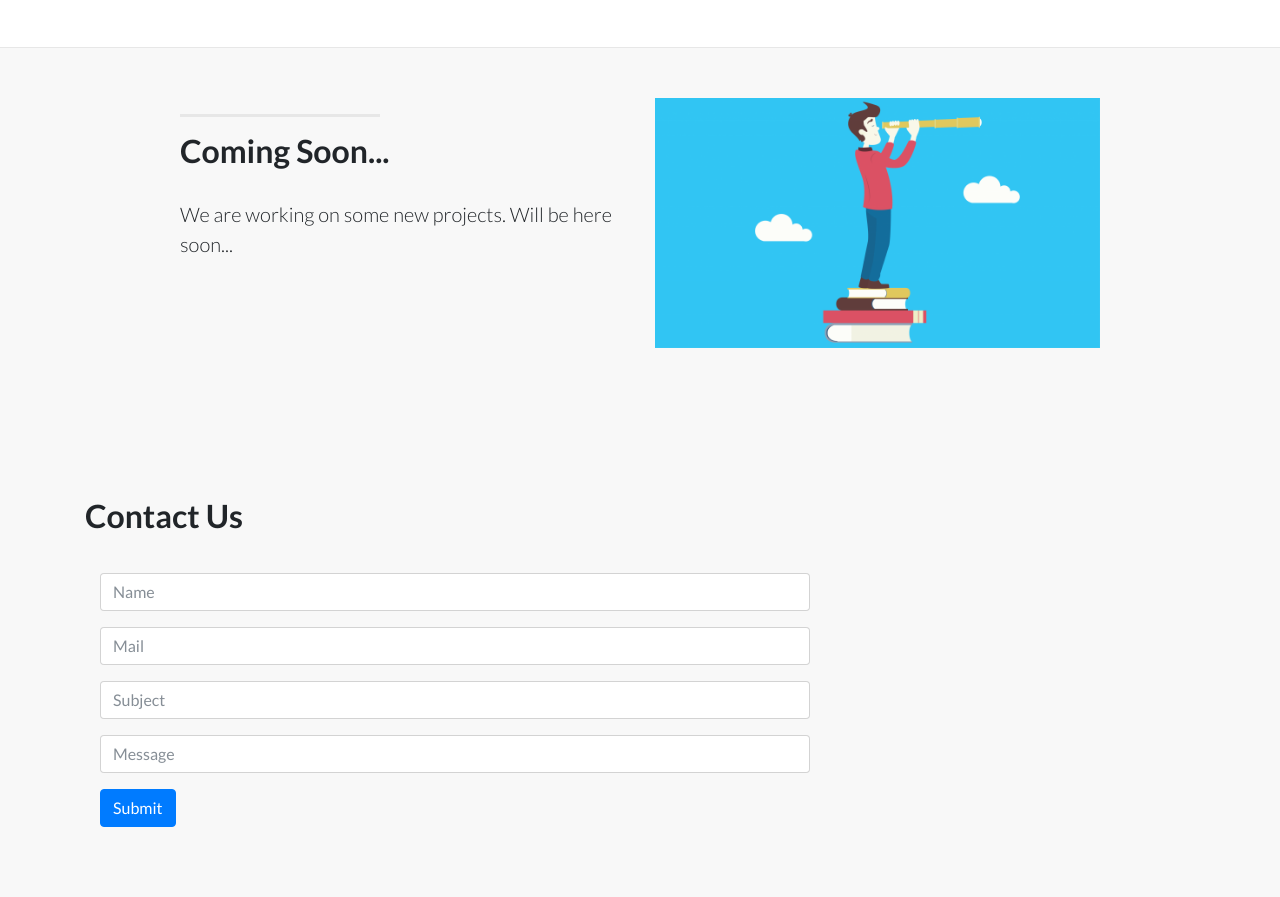
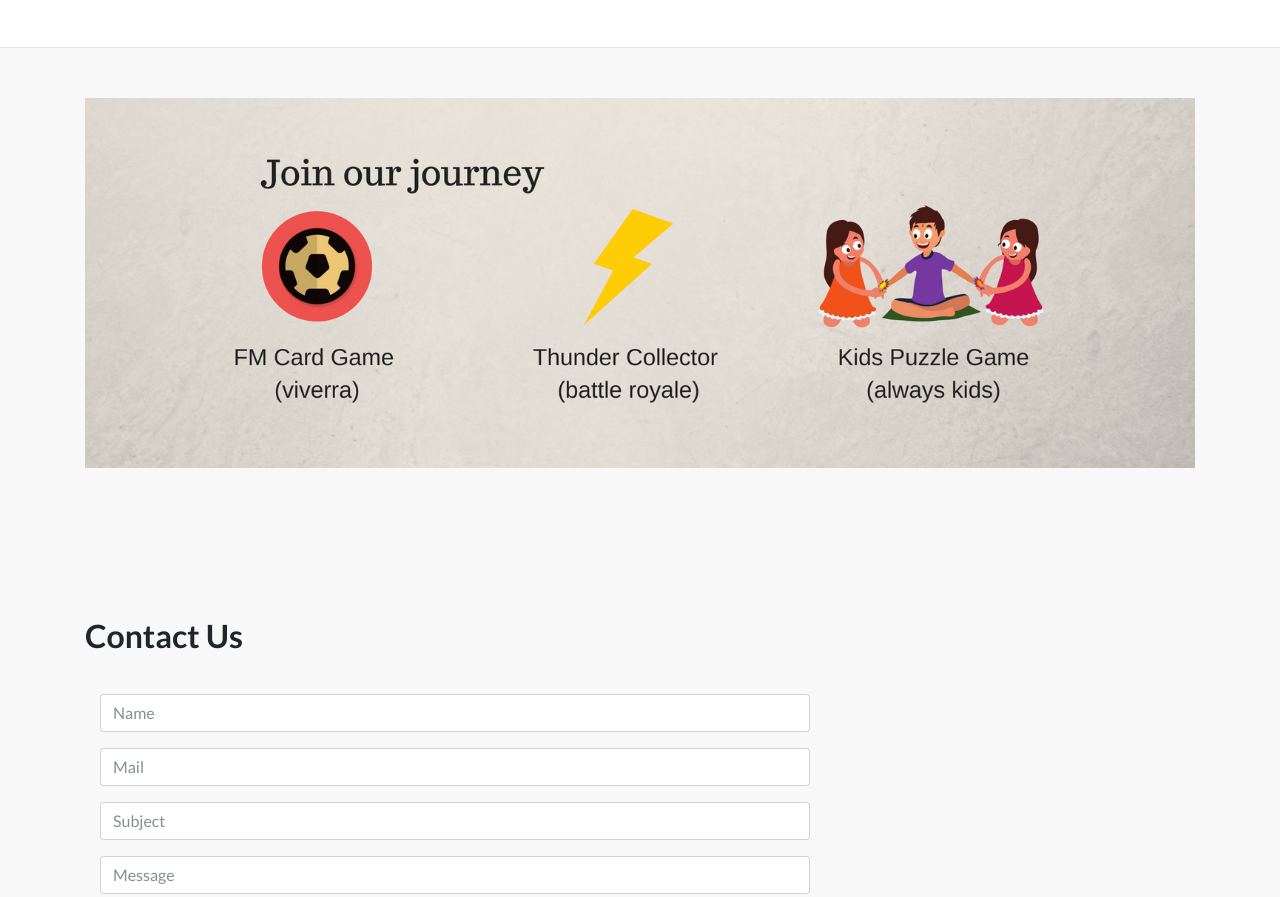
Before and after one commit to uguratmaca/ballkaya, a website: page src/index.html in a window 1280 px wide. Shown: the part 1614-2511 px from the top of the page. Drawn offline with Linux system fonts and the light colour scheme.

Commit message:
journey added

```diff
--- a/src/index.html
+++ b/src/index.html
@@ -146,14 +146,8 @@
       <section class="content-section-a">
          <div class="container">
             <div class="row">
-               <div class="col-lg-5 ml-auto">
-                  <hr class="section-heading-spacer">
-                  <div class="clearfix"></div>
-                  <h2 class="section-heading">Coming Soon...</h2>
-                  <p class="lead">We are working on some new projects. Will be here soon...</p>
-               </div>
-               <div class="col-lg-5 mr-auto ">
-                  <img class="img-fluid" src="img/comingsoon.png" alt="">
+               <div class="col-lg-12 mr-auto ">
+                  <img class="img-fluid" src="img/journey.png" alt="">
                </div>
             </div>
          </div>
```
Also changed, not shown: src/img/comingsoon.png (deleted), src/img/journey.png (added).
